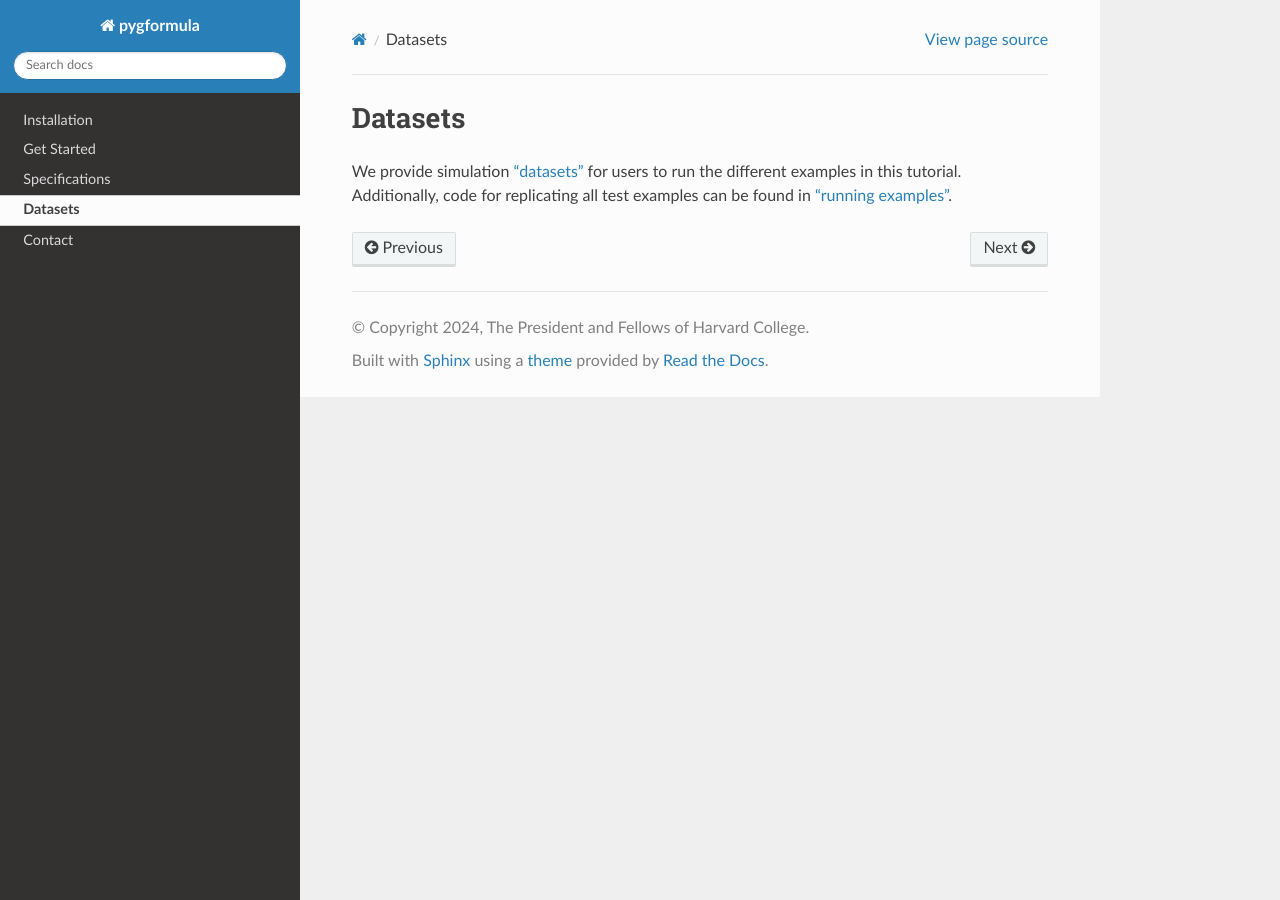
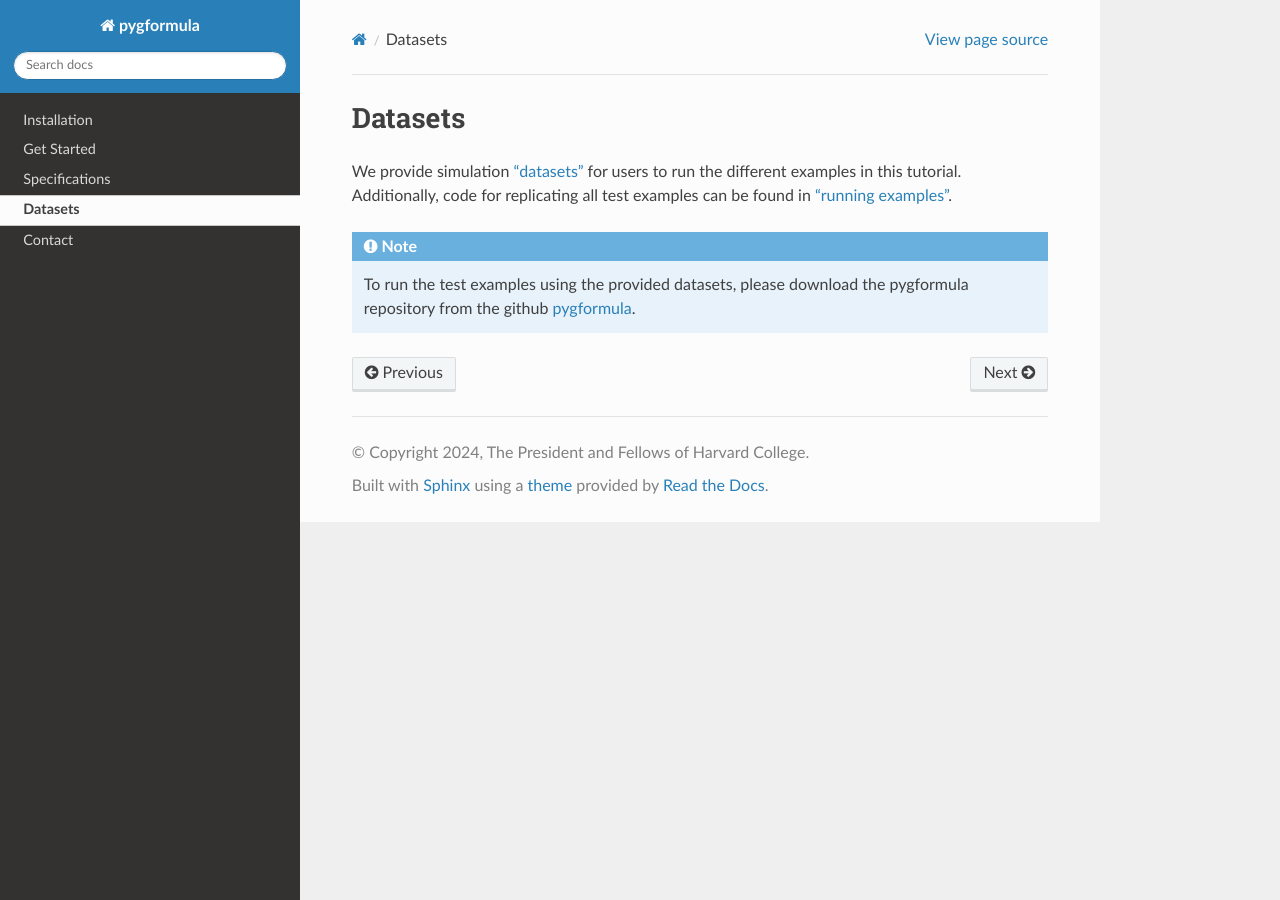
Before and after one commit to CausalInference/pygformula, a Sphinx documentation site: the page built from docs/source/Datasets.rst, in a window 1280 px wide. Built offline with Sphinx 7.4.7 and the Read the Docs theme 2.0.0, drawn with Linux system fonts in a browser that asks for light colours.

Commit message:
update doc

```diff
--- a/docs/source/Datasets.rst
+++ b/docs/source/Datasets.rst
@@ -4,3 +4,9 @@ Datasets
 We provide simulation `"datasets" <https://github.com/CausalInference/pygformula/tree/main/datasets>`_ for
 users to run the different examples in this tutorial.
 Additionally, code for replicating all test examples can be found in `"running examples" <https://github.com/CausalInference/pygformula/tree/main/running_examples>`_.
+
+
+.. note::
+
+   To run the test examples using the provided datasets, please download the pygformula repository from the github
+   `pygformula <https://github.com/CausalInference/pygformula>`_.
--- a/requirements.txt
+++ b/requirements.txt
@@ -1,4 +1,3 @@
-cmprsk>=1.1.0
 joblib>=1.2.0
 lifelines>=0.27.4
 matplotlib>=3.5.1
```
